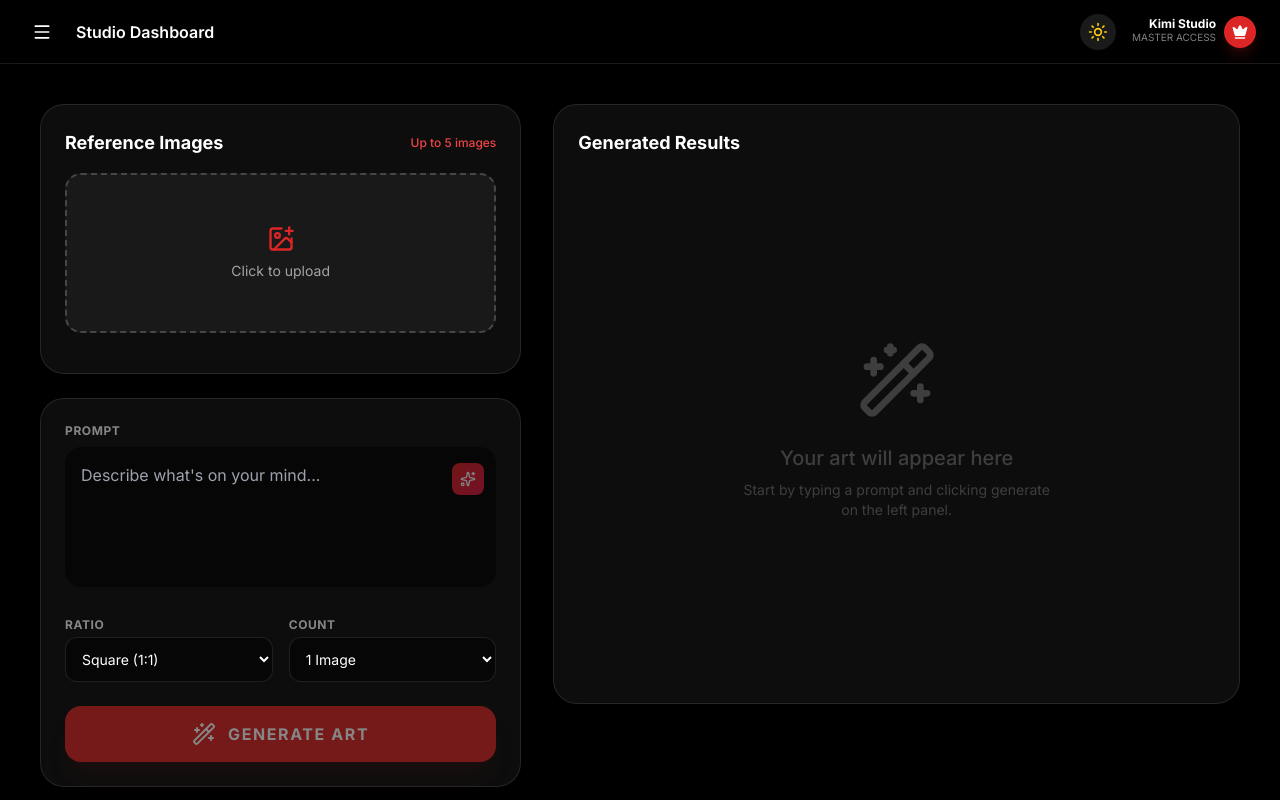
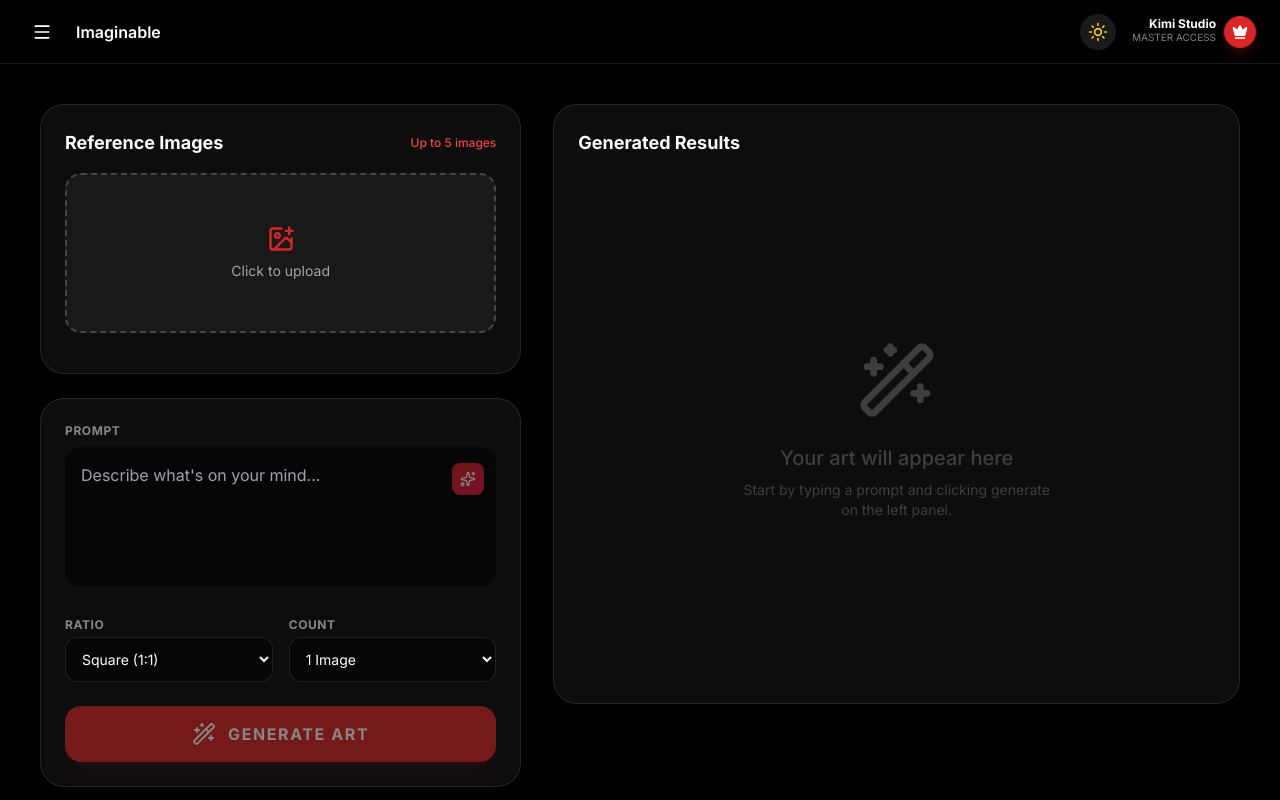
Before and after one commit to kiminitrix/KIMI-DIGIART-RED, a React (Vite) app: page / in a window 1280 px wide. Built offline with nearby package versions, Linux system fonts and the light colour scheme.

Commit message:
feat: Pass dynamic title to Navbar
The Navbar component now accepts a `title` prop. This allows the title displayed in the header to be dynamically set based on the active tab or current view within the application, improving context for the user.

```diff
--- a/App.tsx
+++ b/App.tsx
@@ -64,6 +64,7 @@ const App: React.FC = () => {
           darkMode={darkMode}
           setDarkMode={setDarkMode}
           toggleSidebar={() => setIsSidebarOpen(!isSidebarOpen)}
+          title={activeTab}
         />
         <div className="p-4 md:p-6 lg:p-10 overflow-y-auto max-h-[calc(100vh-4rem)] custom-scrollbar">
           {renderContent()}
--- a/components/Navbar.tsx
+++ b/components/Navbar.tsx
@@ -6,9 +6,10 @@ interface NavbarProps {
   darkMode: boolean;
   setDarkMode: (val: boolean) => void;
   toggleSidebar: () => void;
+  title: string;
 }
 
-const Navbar: React.FC<NavbarProps> = ({ darkMode, setDarkMode, toggleSidebar }) => {
+const Navbar: React.FC<NavbarProps> = ({ darkMode, setDarkMode, toggleSidebar, title }) => {
   return (
     <header className={`h-16 flex items-center justify-between px-6 border-b sticky top-0 z-40 backdrop-blur-md
       ${darkMode ? 'bg-black/90 border-white/10' : 'bg-white/80 border-red-100'}
@@ -21,7 +22,7 @@ const Navbar: React.FC<NavbarProps> = ({ darkMode, setDarkMode, toggleSidebar })
         >
           <Menu size={20} />
         </button>
-        <h2 className={`font-semibold hidden sm:block ${darkMode ? 'text-white' : 'text-black'}`}>Studio Dashboard</h2>
+        <h2 className={`font-semibold hidden sm:block ${darkMode ? 'text-white' : 'text-black'}`}>{title}</h2>
       </div>
 
       <div className="flex items-center gap-4">
```
